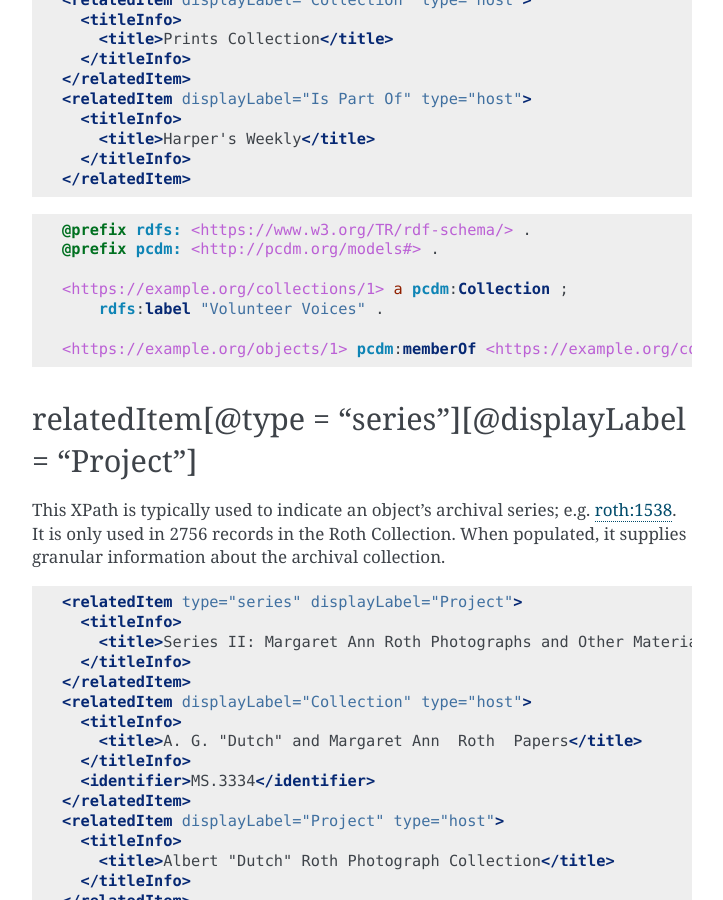
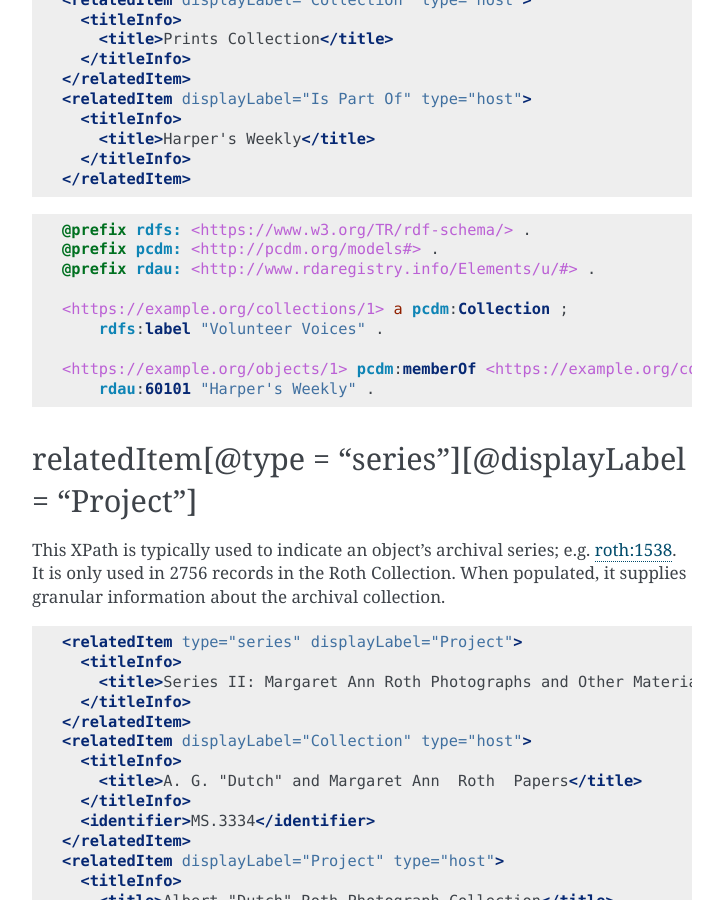
Before and after one commit to UTKcataloging/mods_to_rdf, a Sphinx documentation site: the page built from docs/source/top_level_elements/relatedItem.rst, in a window 1280 px wide and 900 px high, scrolled down 4386 px. Shown: the whole window, without its empty margins (388-1111 px from the left). Built offline with Sphinx 7.4.7, drawn with Linux system fonts in a browser that asks for light colours; formulas are drawn with MathJax 3.

Commit message:
Update an incomplete turtle code block.

```diff
--- a/docs/source/top_level_elements/relatedItem.rst
+++ b/docs/source/top_level_elements/relatedItem.rst
@@ -223,12 +223,13 @@ This XPath is only used 449 in the Volunteer Voices collection; e.g. `volvoices:
 
     @prefix rdfs: <https://www.w3.org/TR/rdf-schema/> .
     @prefix pcdm: <http://pcdm.org/models#> .
+    @prefix rdau: <http://www.rdaregistry.info/Elements/u/#> .
 
     <https://example.org/collections/1> a pcdm:Collection ;
         rdfs:label "Volunteer Voices" .
 
     <https://example.org/objects/1> pcdm:memberOf <https://example.org/collections/1> ;
-
+        rdau:60101 "Harper's Weekly" .
 
 relatedItem[@type = "series"][@displayLabel = "Project"]
 --------------------------------------------------------
```
